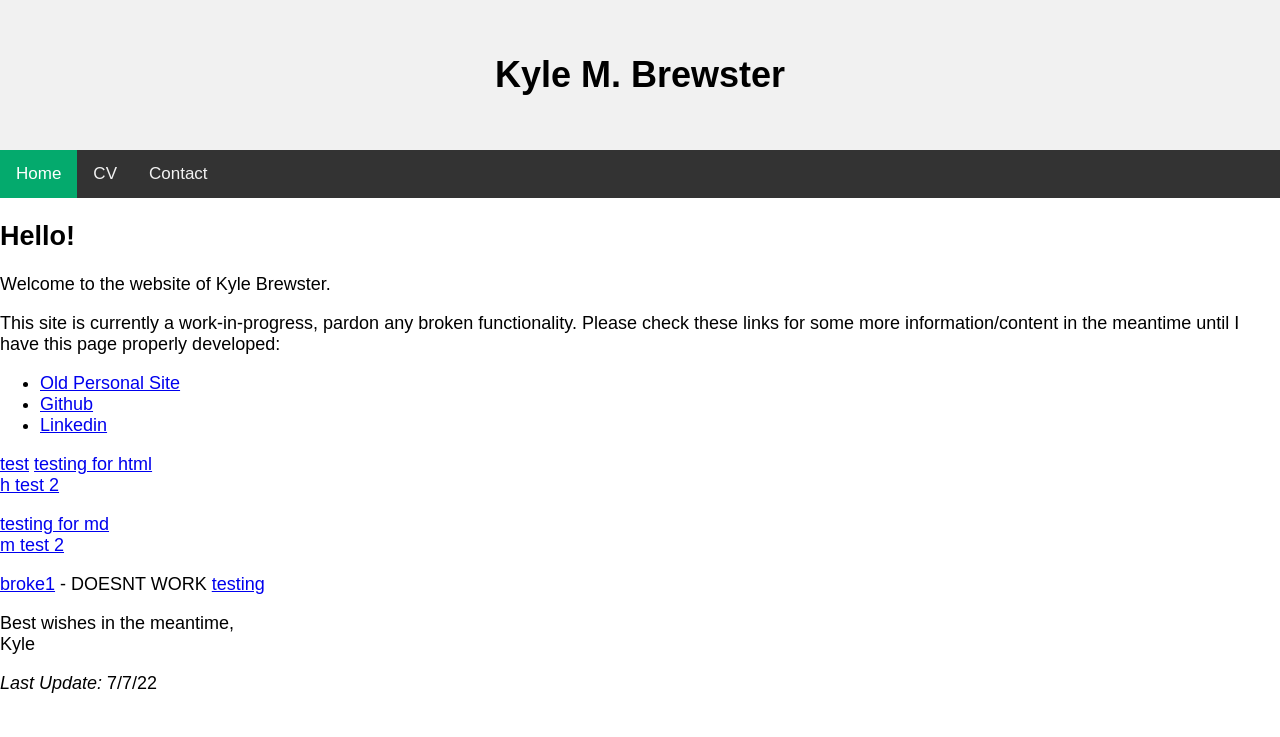
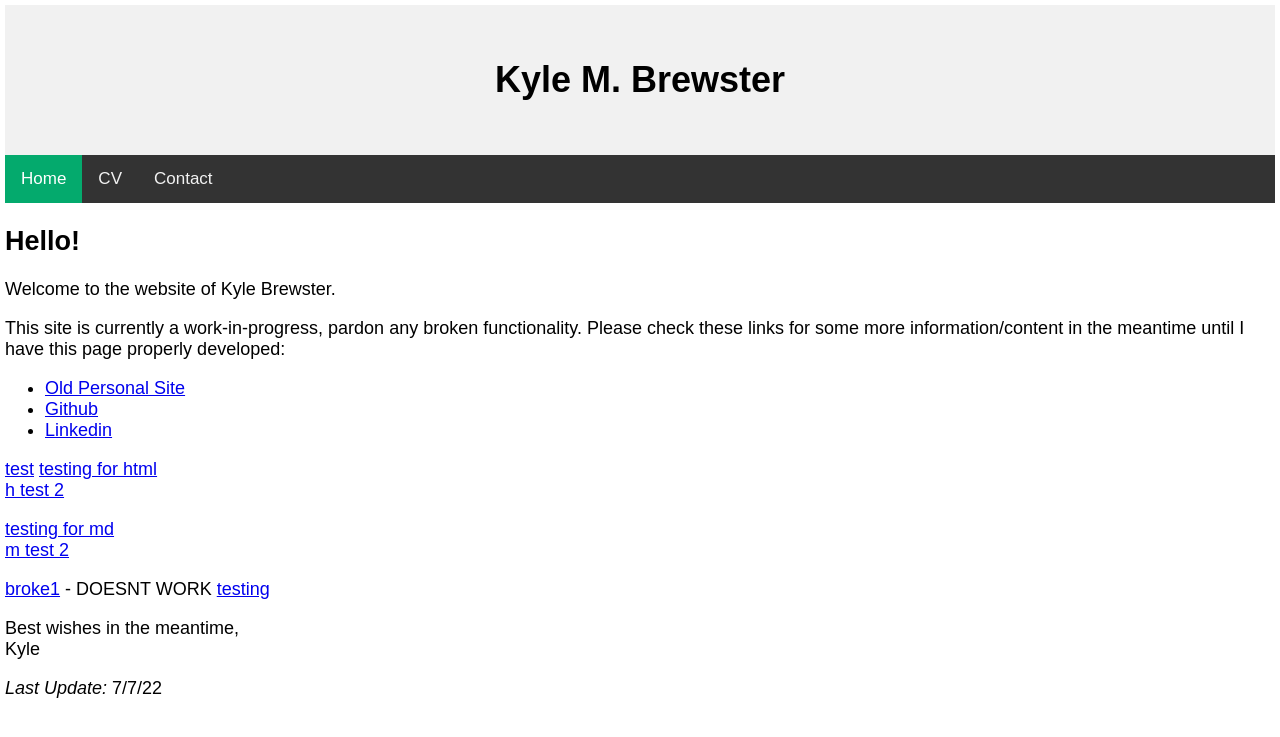
Before and after one commit to k-brew/personal-site, a Jekyll site: the page built from index.md, in a window 1280 px wide. Shown: the top 737 px of the page. Built offline with Jekyll 4.4.1, drawn with Linux system fonts in a browser that asks for light colours; nearby versions of some CDN libraries.

Commit message:
Update default.html

```diff
--- a/_layouts/default.html
+++ b/_layouts/default.html
@@ -4,7 +4,7 @@
 <meta name="viewport" content="width=device-width, initial-scale=1">
 <style>
 body {
-  margin: 0;
+  margin: 5px;
   font-size: 18px;
   font-family: Arial, Helvetica, sans-serif;
 }
```
